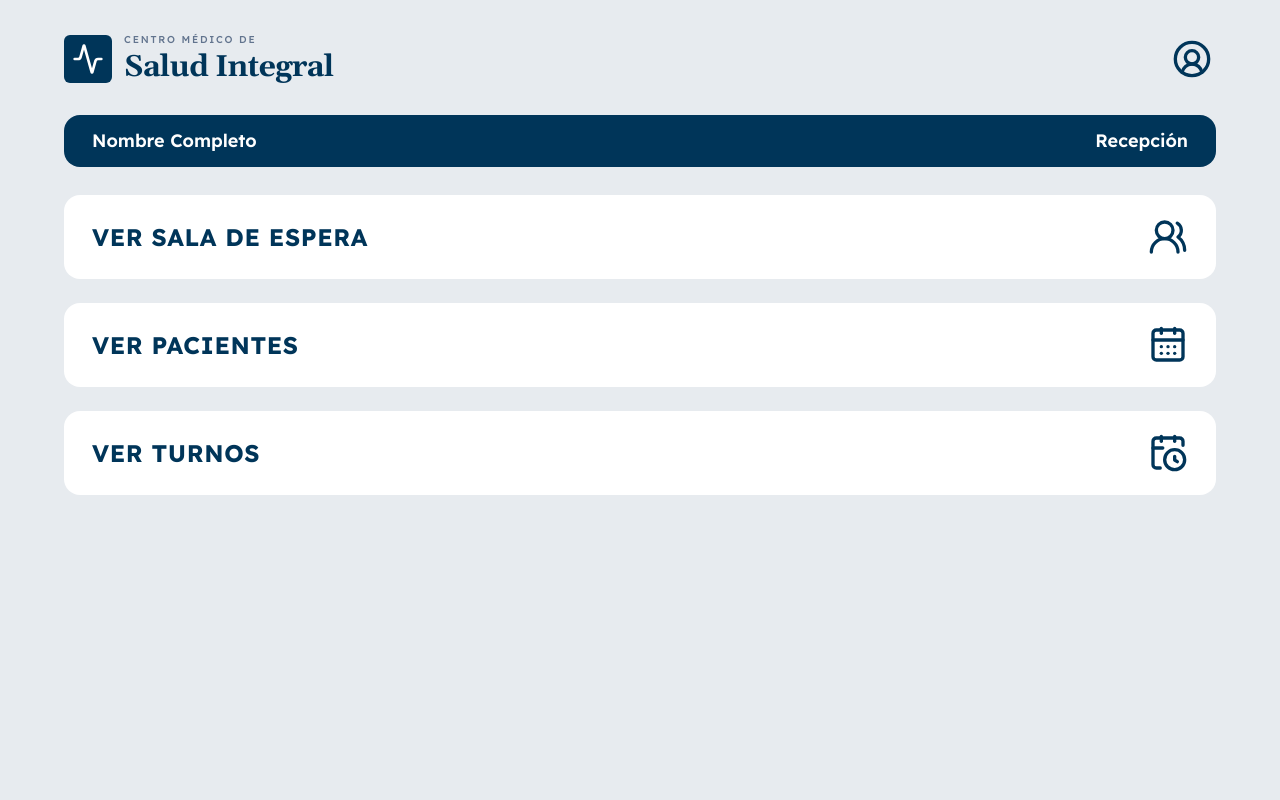
After one commit to SNAndreatta/centro-medico-salud-integral, a Flask app: page /r in a window 1280 px wide. The commit adds this page. Run offline with Flask 3, Linux system fonts and the light colour scheme.

Commit message:
Avance de template 'home' de recepción

```diff
--- a/frontend/app.py
+++ b/frontend/app.py
@@ -1,5 +1,6 @@
 from flask import Flask, render_template
 from routes.auth import auth_routes
+from routes.recepcion import recepcion_routes
 
 from src.config import Config
 
@@ -8,6 +9,7 @@ app.secret_key = Config.SECRET_KEY
 app.json.ensure_ascii = False
 
 app.register_blueprint(auth_routes)
+app.register_blueprint(recepcion_routes)
 
 @app.route("/")
 def index():
--- a/frontend/routes/auth.py
+++ b/frontend/routes/auth.py
@@ -5,8 +5,8 @@ auth_routes = Blueprint('rutas_prefijo_api', __name__)
 
 @auth_routes.route('/login')
 def login():
-    return  render_template('/auth/login.html')
+    return render_template('/auth/login.html')
 
 @auth_routes.route('/register')
 def register():
-    return  render_template('/auth/register.html')
+    return render_template('/auth/register.html')
--- a/frontend/routes/recepcion.py
+++ b/frontend/routes/recepcion.py
@@ -1,12 +1,8 @@
 from flask import Blueprint
 from flask import render_template
 
-admin_routes = Blueprint('rutas_prefijo_api', __name__)
+recepcion_routes = Blueprint('rutas_recepcion_prefijo_api', __name__)
 
-@admin_routes.route('/')
+@recepcion_routes.route('/r')
 def home():
-    return  render_template('/admin/login.html')
-
-@admin_routes.route('/')
-def home():
-    return  render_template('/admin/login.html')
+    return render_template('/recepcion/home.html')
--- a/frontend/static/css/output.css
+++ b/frontend/static/css/output.css
@@ -16,10 +16,17 @@
     --color-slate-700: oklch(37.2% 0.044 257.287);
     --color-white: #fff;
     --spacing: 0.25rem;
+    --container-6xl: 72rem;
     --text-xs: 0.75rem;
     --text-xs--line-height: calc(1 / 0.75);
     --text-sm: 0.875rem;
     --text-sm--line-height: calc(1.25 / 0.875);
+    --text-base: 1rem;
+    --text-base--line-height: calc(1.5 / 1);
+    --text-lg: 1.125rem;
+    --text-lg--line-height: calc(1.75 / 1.125);
+    --text-xl: 1.25rem;
+    --text-xl--line-height: calc(1.75 / 1.25);
     --text-2xl: 1.5rem;
     --text-2xl--line-height: calc(2 / 1.5);
     --text-3xl: 1.875rem;
@@ -30,6 +37,7 @@
     --font-weight-semibold: 600;
     --font-weight-bold: 700;
     --tracking-tight: -0.025em;
+    --tracking-wide: 0.025em;
     --leading-tight: 1.25;
     --leading-relaxed: 1.625;
     --radius-md: 0.375rem;
@@ -199,6 +207,9 @@
   .static {
     position: static;
   }
+  .mx-auto {
+    margin-inline: auto;
+  }
   .my-6 {
     margin-block: calc(var(--spacing) * 6);
   }
@@ -232,14 +240,23 @@
   .hidden {
     display: none;
   }
-  .table {
-    display: table;
-  }
   .h-4 {
     height: calc(var(--spacing) * 4);
   }
+  .h-7 {
+    height: calc(var(--spacing) * 7);
+  }
+  .h-8 {
+    height: calc(var(--spacing) * 8);
+  }
   .h-9 {
     height: calc(var(--spacing) * 9);
+  }
+  .h-10 {
+    height: calc(var(--spacing) * 10);
+  }
+  .h-11 {
+    height: calc(var(--spacing) * 11);
   }
   .h-12 {
     height: calc(var(--spacing) * 12);
@@ -256,14 +273,32 @@
   .h-px {
     height: 1px;
   }
+  .min-h-12 {
+    min-height: calc(var(--spacing) * 12);
+  }
+  .min-h-\[76px\] {
+    min-height: 76px;
+  }
   .min-h-screen {
     min-height: 100vh;
   }
   .w-4 {
     width: calc(var(--spacing) * 4);
   }
+  .w-7 {
+    width: calc(var(--spacing) * 7);
+  }
+  .w-8 {
+    width: calc(var(--spacing) * 8);
+  }
   .w-9 {
     width: calc(var(--spacing) * 9);
+  }
+  .w-10 {
+    width: calc(var(--spacing) * 10);
+  }
+  .w-11 {
+    width: calc(var(--spacing) * 11);
   }
   .w-14 {
     width: calc(var(--spacing) * 14);
@@ -274,6 +309,9 @@
   .w-full {
     width: 100%;
   }
+  .max-w-6xl {
+    max-width: var(--container-6xl);
+  }
   .max-w-\[400px\] {
     max-width: 400px;
   }
@@ -283,20 +321,14 @@
   .flex-1 {
     flex: 1;
   }
-  .flex-shrink {
-    flex-shrink: 1;
-  }
   .shrink-0 {
     flex-shrink: 0;
   }
-  .border-collapse {
-    border-collapse: collapse;
-  }
-  .resize {
-    resize: both;
-  }
   .items-center {
     align-items: center;
+  }
+  .justify-between {
+    justify-content: space-between;
   }
   .justify-center {
     justify-content: center;
@@ -304,16 +336,30 @@
   .gap-2 {
     gap: calc(var(--spacing) * 2);
   }
+  .gap-2\.5 {
+    gap: calc(var(--spacing) * 2.5);
+  }
   .gap-3 {
     gap: calc(var(--spacing) * 3);
+  }
+  .gap-4 {
+    gap: calc(var(--spacing) * 4);
   }
   :where(.space-y-5 > :not(:last-child)) {
     --tw-space-y-reverse: 0;
     margin-block-start: calc(calc(var(--spacing) * 5) * var(--tw-space-y-reverse));
     margin-block-end: calc(calc(var(--spacing) * 5) * calc(1 - var(--tw-space-y-reverse)));
   }
+  .truncate {
+    overflow: hidden;
+    text-overflow: ellipsis;
+    white-space: nowrap;
+  }
   .rounded-2xl {
     border-radius: var(--radius-2xl);
+  }
+  .rounded-full {
+    border-radius: calc(infinity * 1px);
   }
   .rounded-lg {
     border-radius: var(--radius-lg);
@@ -363,6 +406,15 @@
   }
   .px-5 {
     padding-inline: calc(var(--spacing) * 5);
+  }
+  .py-3 {
+    padding-block: calc(var(--spacing) * 3);
+  }
+  .py-5 {
+    padding-block: calc(var(--spacing) * 5);
+  }
+  .py-6 {
+    padding-block: calc(var(--spacing) * 6);
   }
   .py-7 {
     padding-block: calc(var(--spacing) * 7);
@@ -389,21 +441,28 @@
     font-size: var(--text-2xl);
     line-height: var(--tw-leading, var(--text-2xl--line-height));
   }
-  .text-3xl {
-    font-size: var(--text-3xl);
-    line-height: var(--tw-leading, var(--text-3xl--line-height));
-  }
   .text-4xl {
     font-size: var(--text-4xl);
     line-height: var(--tw-leading, var(--text-4xl--line-height));
+  }
+  .text-base {
+    font-size: var(--text-base);
+    line-height: var(--tw-leading, var(--text-base--line-height));
   }
   .text-sm {
     font-size: var(--text-sm);
     line-height: var(--tw-leading, var(--text-sm--line-height));
   }
+  .text-xl {
+    font-size: var(--text-xl);
+    line-height: var(--tw-leading, var(--text-xl--line-height));
+  }
   .text-xs {
     font-size: var(--text-xs);
     line-height: var(--tw-leading, var(--text-xs--line-height));
+  }
+  .text-\[8px\] {
+    font-size: 8px;
   }
   .text-\[10px\] {
     font-size: 10px;
@@ -436,6 +495,10 @@
     --tw-tracking: var(--tracking-tight);
     letter-spacing: var(--tracking-tight);
   }
+  .tracking-wide {
+    --tw-tracking: var(--tracking-wide);
+    letter-spacing: var(--tracking-wide);
+  }
   .text-acento {
     color: var(--color-acento);
   }
@@ -536,23 +615,52 @@
     .sm\:mb-8 {
       margin-bottom: calc(var(--spacing) * 8);
     }
+    .sm\:h-8 {
+      height: calc(var(--spacing) * 8);
+    }
     .sm\:h-10 {
       height: calc(var(--spacing) * 10);
+    }
+    .sm\:h-12 {
+      height: calc(var(--spacing) * 12);
     }
     .sm\:h-16 {
       height: calc(var(--spacing) * 16);
     }
+    .sm\:min-h-\[84px\] {
+      min-height: 84px;
+    }
+    .sm\:w-8 {
+      width: calc(var(--spacing) * 8);
+    }
     .sm\:w-10 {
       width: calc(var(--spacing) * 10);
+    }
+    .sm\:w-12 {
+      width: calc(var(--spacing) * 12);
     }
     .sm\:w-16 {
       width: calc(var(--spacing) * 16);
     }
+    .sm\:gap-3 {
+      gap: calc(var(--spacing) * 3);
+    }
+    :where(.sm\:space-y-6 > :not(:last-child)) {
+      --tw-space-y-reverse: 0;
+      margin-block-start: calc(calc(var(--spacing) * 6) * var(--tw-space-y-reverse));
+      margin-block-end: calc(calc(var(--spacing) * 6) * calc(1 - var(--tw-space-y-reverse)));
+    }
     .sm\:px-6 {
       padding-inline: calc(var(--spacing) * 6);
     }
+    .sm\:px-7 {
+      padding-inline: calc(var(--spacing) * 7);
+    }
     .sm\:px-8 {
       padding-inline: calc(var(--spacing) * 8);
+    }
+    .sm\:py-8 {
+      padding-block: calc(var(--spacing) * 8);
     }
     .sm\:py-9 {
       padding-block: calc(var(--spacing) * 9);
@@ -564,12 +672,32 @@
       font-size: var(--text-3xl);
       line-height: var(--tw-leading, var(--text-3xl--line-height));
     }
+    .sm\:text-lg {
+      font-size: var(--text-lg);
+      line-height: var(--tw-leading, var(--text-lg--line-height));
+    }
+    .sm\:text-xl {
+      font-size: var(--text-xl);
+      line-height: var(--tw-leading, var(--text-xl--line-height));
+    }
     .sm\:text-xs {
       font-size: var(--text-xs);
       line-height: var(--tw-leading, var(--text-xs--line-height));
     }
+    .sm\:text-\[10px\] {
+      font-size: 10px;
+    }
     .sm\:text-\[26px\] {
       font-size: 26px;
+    }
+  }
+  @media (width >= 64rem) {
+    .lg\:px-12 {
+      padding-inline: calc(var(--spacing) * 12);
+    }
+    .lg\:text-2xl {
+      font-size: var(--text-2xl);
+      line-height: var(--tw-leading, var(--text-2xl--line-height));
     }
   }
 }
@@ -660,10 +788,20 @@
   inherits: false;
   initial-value: 0 0 #0000;
 }
-@property --tw-outline-style {
+@property --tw-scale-x {
   syntax: "*";
   inherits: false;
-  initial-value: solid;
+  initial-value: 1;
+}
+@property --tw-scale-y {
+  syntax: "*";
+  inherits: false;
+  initial-value: 1;
+}
+@property --tw-scale-z {
+  syntax: "*";
+  inherits: false;
+  initial-value: 1;
 }
 @layer properties {
   @supports ((-webkit-hyphens: none) and (not (margin-trim: inline))) or ((-moz-orient: inline) and (not (color:rgb(from red r g b)))) {
@@ -687,7 +825,9 @@
       --tw-ring-offset-width: 0px;
       --tw-ring-offset-color: #fff;
       --tw-ring-offset-shadow: 0 0 #0000;
-      --tw-outline-style: solid;
+      --tw-scale-x: 1;
+      --tw-scale-y: 1;
+      --tw-scale-z: 1;
     }
   }
 }
--- /dev/null
+++ b/frontend/templates/recepcion/home.html
@@ -0,0 +1,142 @@
+<!DOCTYPE html>
+<html lang="es">
+
+<head>
+    <meta charset="UTF-8">
+    <meta name="viewport" content="width=device-width, initial-scale=1.0">
+    <meta name="theme-color" content="#E7EBEF">
+
+    <title>Inicio | Recepción - Salud Integral</title>
+
+    <link rel="stylesheet" href="{{ url_for('static', filename='css/output.css') }}">
+
+    <!-- Tipografía Gelasio -->
+    <link rel="preconnect" href="https://fonts.googleapis.com">
+    <link rel="preconnect" href="https://fonts.gstatic.com" crossorigin>
+    <link href="https://fonts.googleapis.com/css2?family=Gelasio:wght@400;500;600;700&display=swap" rel="stylesheet">
+
+    <!-- Tipografía Lexend -->
+    <link href="https://fonts.googleapis.com/css2?family=Lexend:wght@100..900&display=swap" rel="stylesheet">
+
+    <!-- Iconos Lucide -->
+    <script src="https://unpkg.com/lucide@latest"></script>
+</head>
+
+<body class="min-h-screen bg-dominante font-sans text-acento antialiased">
+
+    <main class="min-h-screen px-4 py-6 sm:px-8 sm:py-8 lg:px-12">
+
+        <section class="mx-auto w-full max-w-6xl">
+
+            <!-- Encabezado -->
+            <header class="mb-7 flex items-center justify-between">
+
+                <!-- Logo y nombre del centro -->
+                <div class="flex items-center gap-2.5 sm:gap-3">
+
+                    <div class="flex h-10 w-10 shrink-0 items-center justify-center rounded-md bg-acento text-white sm:h-12 sm:w-12">
+                        <i data-lucide="activity" class="h-7 w-7 sm:h-8 sm:w-8"></i>
+                    </div>
+
+                    <div class="min-w-0">
+                        <p class="mb-0.5 text-[8px] font-medium font-lexend tracking-[0.18em] text-slate-500 sm:text-[10px]">
+                            CENTRO MÉDICO DE
+                        </p>
+
+                        <h1 class="font-gelasio text-xl font-bold leading-tight tracking-tight sm:text-3xl">
+                            Salud Integral
+                        </h1>
+                    </div>
+
+                </div>
+
+                <!-- Perfil -->
+                <a
+                    href="#"
+                    aria-label="Mi perfil"
+                    class="flex h-11 w-11 shrink-0 items-center justify-center rounded-full text-acento transition hover:bg-white/60 focus:outline-none focus:ring-2 focus:ring-acento/30 sm:h-12 sm:w-12"
+                >
+                    <i data-lucide="circle-user-round" class="h-9 w-9 sm:h-10 sm:w-10"></i>
+                </a>
+
+            </header>
+
+            <!-- Información del usuario -->
+            <div class="mb-7 flex min-h-12 items-center justify-between gap-3 rounded-2xl bg-acento px-5 py-3 text-white sm:px-7">
+
+                <p class="min-w-0 truncate text-sm font-semibold font-lexend sm:text-lg">
+                    {{ nombre_completo | default('Nombre Completo') }}
+                </p>
+
+                <span class="shrink-0 text-sm font-semibold font-lexend sm:text-lg">
+                    Recepción
+                </span>
+
+            </div>
+
+            <!-- Opciones principales -->
+            <nav aria-label="Menú principal de recepción" class="space-y-5 sm:space-y-6">
+
+                <!-- Ver sala de espera -->
+                <a
+                    href="#"
+                    class="group flex min-h-[76px] items-center justify-between gap-4 rounded-2xl bg-background px-5 py-5 transition hover:bg-white hover:shadow-md focus:outline-none focus:ring-2 focus:ring-acento/30 sm:min-h-[84px] sm:px-7"
+                >
+
+                    <span class="text-base font-bold font-lexend tracking-wide text-acento sm:text-xl lg:text-2xl">
+                        VER SALA DE ESPERA
+                    </span>
+
+                    <i
+                        data-lucide="users-round"
+                        class="h-8 w-8 shrink-0 text-acento transition group-hover:scale-110 sm:h-10 sm:w-10"
+                    ></i>
+
+                </a>
+
+                <!-- Ver pacientes -->
+                <a
+                    href="#"
+                    class="group flex min-h-[76px] items-center justify-between gap-4 rounded-2xl bg-background px-5 py-5 transition hover:bg-white hover:shadow-md focus:outline-none focus:ring-2 focus:ring-acento/30 sm:min-h-[84px] sm:px-7"
+                >
+
+                    <span class="text-base font-bold font-lexend tracking-wide text-acento sm:text-xl lg:text-2xl">
+                        VER PACIENTES
+                    </span>
+
+                    <i
+                        data-lucide="calendar-days"
+                        class="h-8 w-8 shrink-0 text-acento transition group-hover:scale-110 sm:h-10 sm:w-10"
+                    ></i>
+
+                </a>
+
+                <!-- Ver turnos -->
+                <a
+                    href="#"
+                    class="group flex min-h-[76px] items-center justify-between gap-4 rounded-2xl bg-background px-5 py-5 transition hover:bg-white hover:shadow-md focus:outline-none focus:ring-2 focus:ring-acento/30 sm:min-h-[84px] sm:px-7"
+                >
+
+                    <span class="text-base font-bold font-lexend tracking-wide text-acento sm:text-xl lg:text-2xl">
+                        VER TURNOS
+                    </span>
+
+                    <i
+                        data-lucide="calendar-clock"
+                        class="h-8 w-8 shrink-0 text-acento transition group-hover:scale-110 sm:h-10 sm:w-10"
+                    ></i>
+
+                </a>
+
+            </nav>
+
+        </section>
+
+    </main>
+
+    <script>
+        lucide.createIcons();
+    </script>
+
+</body>
+</html>
```
Also changed, not shown: other parts of frontend/static/css/output.css (+23 -13 lines), frontend/routes/admin.py (deleted, +0 -36 lines).
